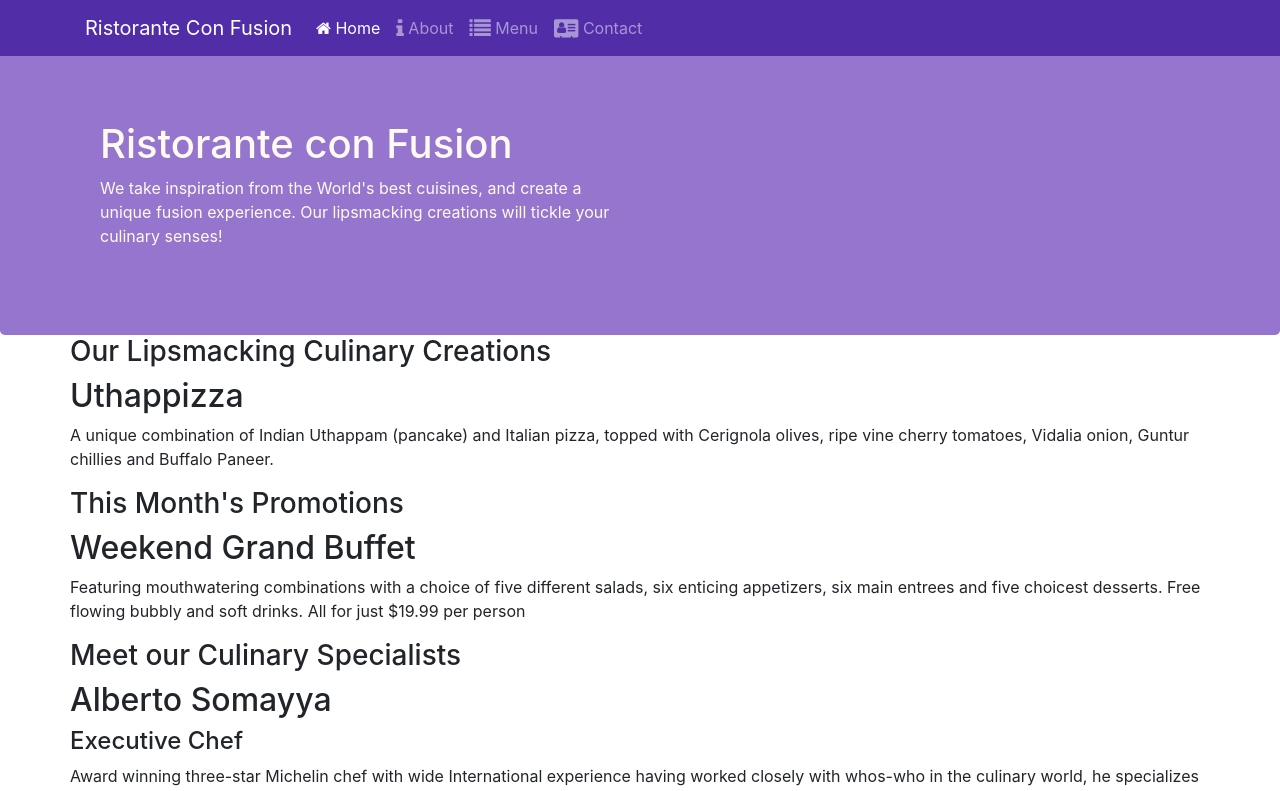
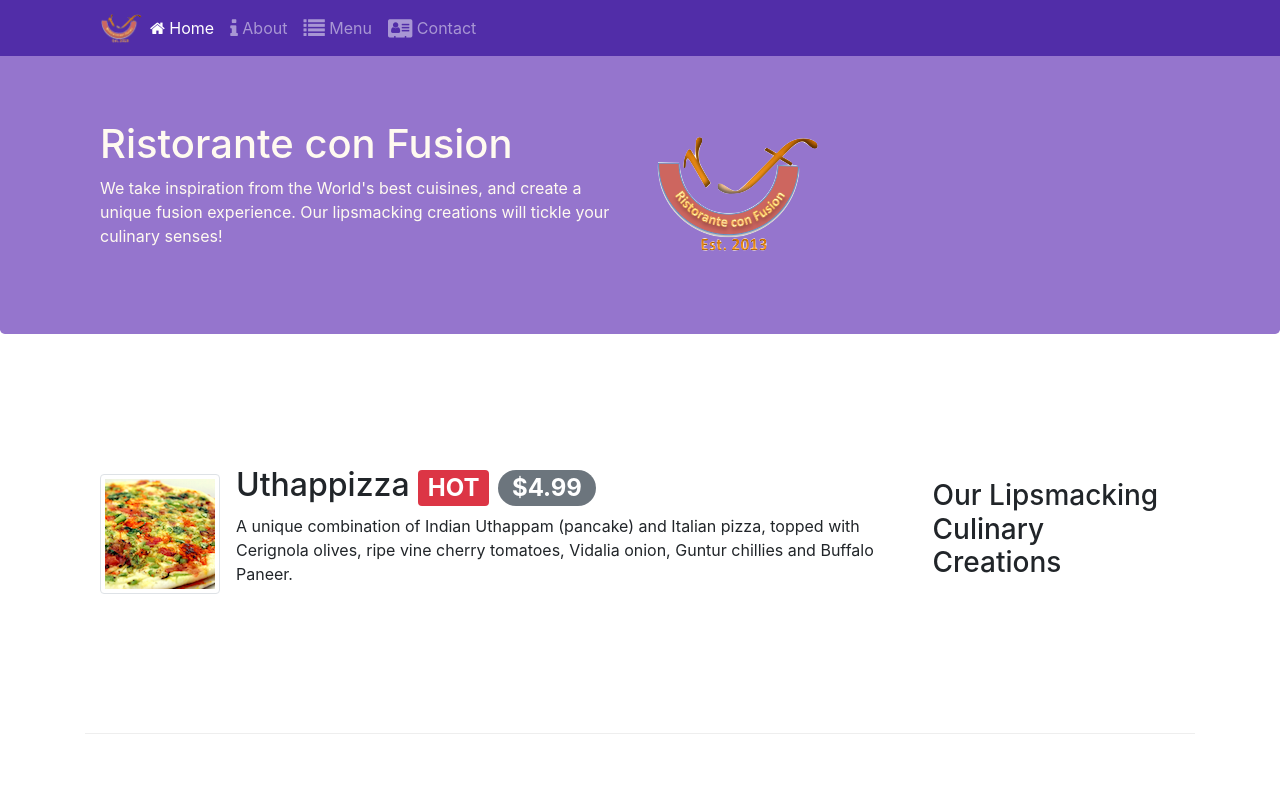
Before and after one commit to sathg/conFusion, a website: page index.html in a window 1280 px wide. Shown: the top 791 px of the page. Drawn offline with nearby package versions, Linux system fonts and the light colour scheme.

Commit message:
Adding Images and thumbnails

```diff
--- a/index.html
+++ b/index.html
@@ -21,7 +21,7 @@
             <button class="navbar-toggler" type="button" data-toggle="collapse" data-target="#Navbar">
                     <span class="navbar-toggler-icon"></span>
             </button>
-            <a class="navbar-brand" href="#">Ristorante Con Fusion</a>
+            <a class="navbar-brand" href="#"><a class="navbar-brand mr-auto" href="#"><img src="img/logo.png" height="30" width="41"></a></a>
             <div class="collapse navbar-collapse" id="Navbar">
                 <ul class="navbar-nav mr-auto">
                     <li class="nav-item active"><a class="nav-link" href="#"><span class="fa fa-home"></span> Home</a></li>
@@ -35,48 +35,67 @@
 
     <header class="jumbotron">
         <div class="container">
-            <div>
+            <div class="row row-header">
                 <div class="col-12 col-sm-6">
                     <h1>Ristorante con Fusion</h1>
                     <p>We take inspiration from the World's best cuisines, and create a unique fusion experience. Our lipsmacking creations will tickle your culinary senses!</p>
                 </div>
-                <div class="col-12 col-sm">
+                <div class="col-12 col-sm align-self-center">
+                    <img src="img/logo.png" class="img-fluid">
                 </div>
             </div>
         </div>
     </header>
 
     <div class="container">
-        <div class="row">
-            <div>
+        <div class="row row-content align-items-center">
+            <div class="col-12 col-sm-4 order-sm-last col-md-3">
                 <h3>Our Lipsmacking Culinary Creations</h3>
             </div>
-            <div>
-                <h2>Uthappizza</h2>
-                <p>A unique combination of Indian Uthappam (pancake) and Italian pizza, topped with Cerignola olives, ripe vine cherry tomatoes, Vidalia onion, Guntur chillies and Buffalo Paneer.</p>
+            <div class="col col-md order-sm-first col-md">
+                <div class="media">
+                    <img class="d-flex mr-3 img-thumbnail align-self-center" src="img/uthappizza.png" alt="Uthappizza">
+                    <div class="media-body">
+                        <h2 class="mt-0">Uthappizza <span class="badge badge-danger">HOT</span> <span class="badge badge-pill badge-secondary">$4.99</span> </h2>
+                        <p class="d-none d-sm-block">A unique combination of Indian Uthappam (pancake) and
+                            Italian pizza, topped with Cerignola olives, ripe vine
+                            cherry tomatoes, Vidalia onion, Guntur chillies and
+                            Buffalo Paneer.</p>
+                    </div>
+                </div>
             </div>
         </div>
 
-
-        <div class="row">
-            <div>
+        <div class="row row-content align-items-center">
+            <div class="col-12 col-sm-4 order-sm-last col-md-3">
                 <h3>This Month's Promotions</h3>
             </div>
-            <div>
+            <div class="col col-md order-sm-last col-md">
+
                 <h2>Weekend Grand Buffet</h2>
                 <p>Featuring mouthwatering combinations with a choice of five different salads, six enticing appetizers, six main entrees and five choicest desserts. Free flowing bubbly and soft drinks. All for just $19.99 per person </p>
+
+
             </div>
         </div>
 
-        <div class="row">
-            <div>
+        <div class="row row-content align-items-center">
+            <div class="col-12 col-sm-4 order-sm-last col-md-3">
                 <h3>Meet our Culinary Specialists</h3>
             </div>
-            <div>
-                <h2>Alberto Somayya</h2>
-                <h4>Executive Chef</h4>
-                <p>Award winning three-star Michelin chef with wide International experience having worked closely with whos-who in the culinary world, he specializes in creating mouthwatering Indo-Italian fusion experiences. </p>
-            </div>
+            <div class="col col-md order-sm-first col-md">
+                <div class="media">
+                    <img class="d-flex mr-3 img-thumbnail align-self-center" src="img/alberto.png" alt="Alberto Somayya">
+                    <div class="media-body">
+                        <h2 class="mt-0">Alberto Somayya</h2>
+                        <h4>Executive Chef</h4>
+                        <p class="d-none d-sm-block">Award winning three-star Michelin chef with wide
+                            International experience having worked closely with
+                            whos-who in the culinary world, he specializes in
+                            creating mouthwatering Indo-Italian fusion experiences.
+                        </p>
+                    </div>
+                </div>
         </div>
     </div>
 
```
Also changed, not shown: aboutus.html (+15 -2 lines), contactus.html (+3 -2 lines), img/alberto.png (added), img/buffet.png (added), img/logo.png (added), img/uthappizza.png (added), 1 other file.
